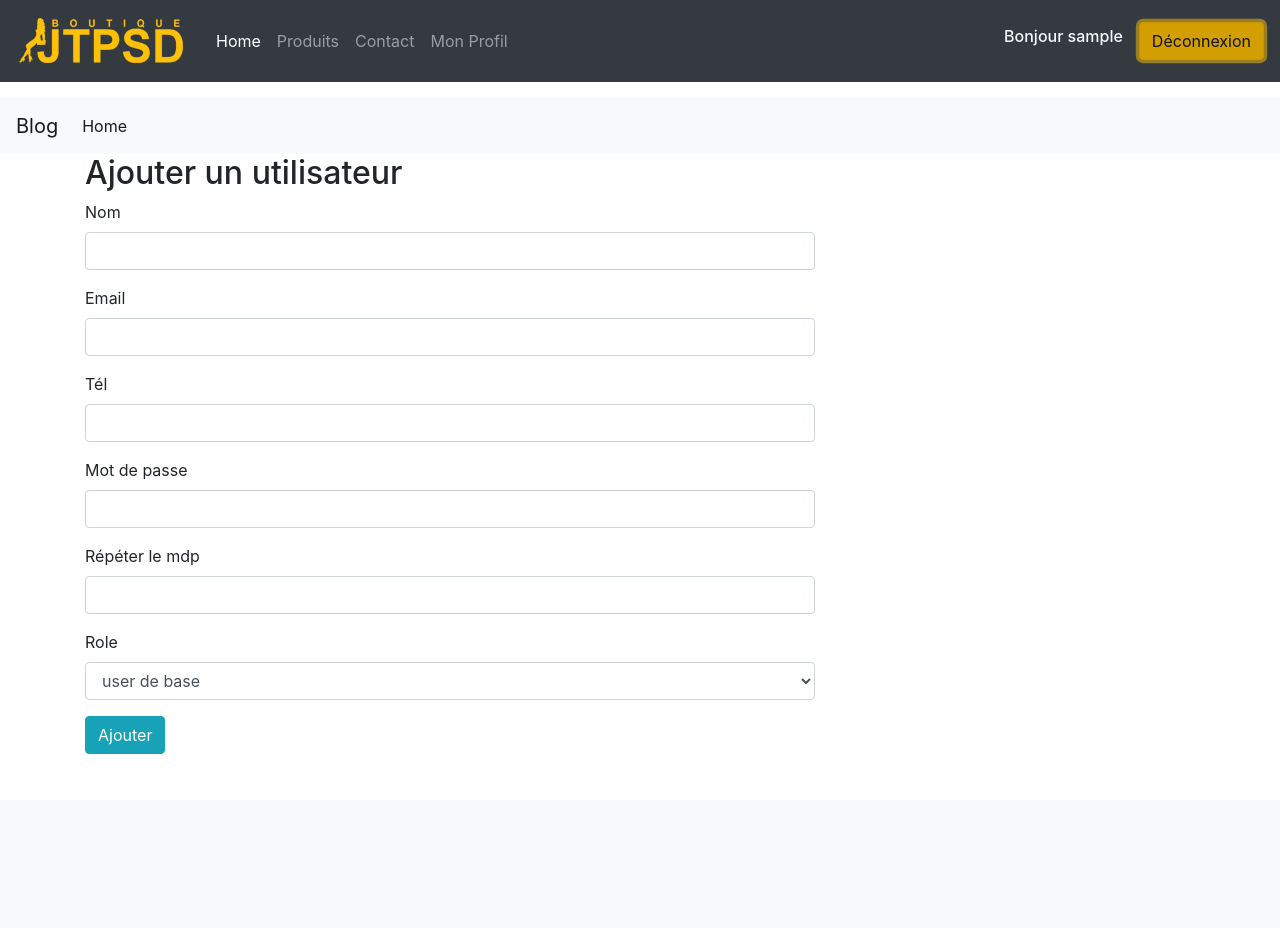
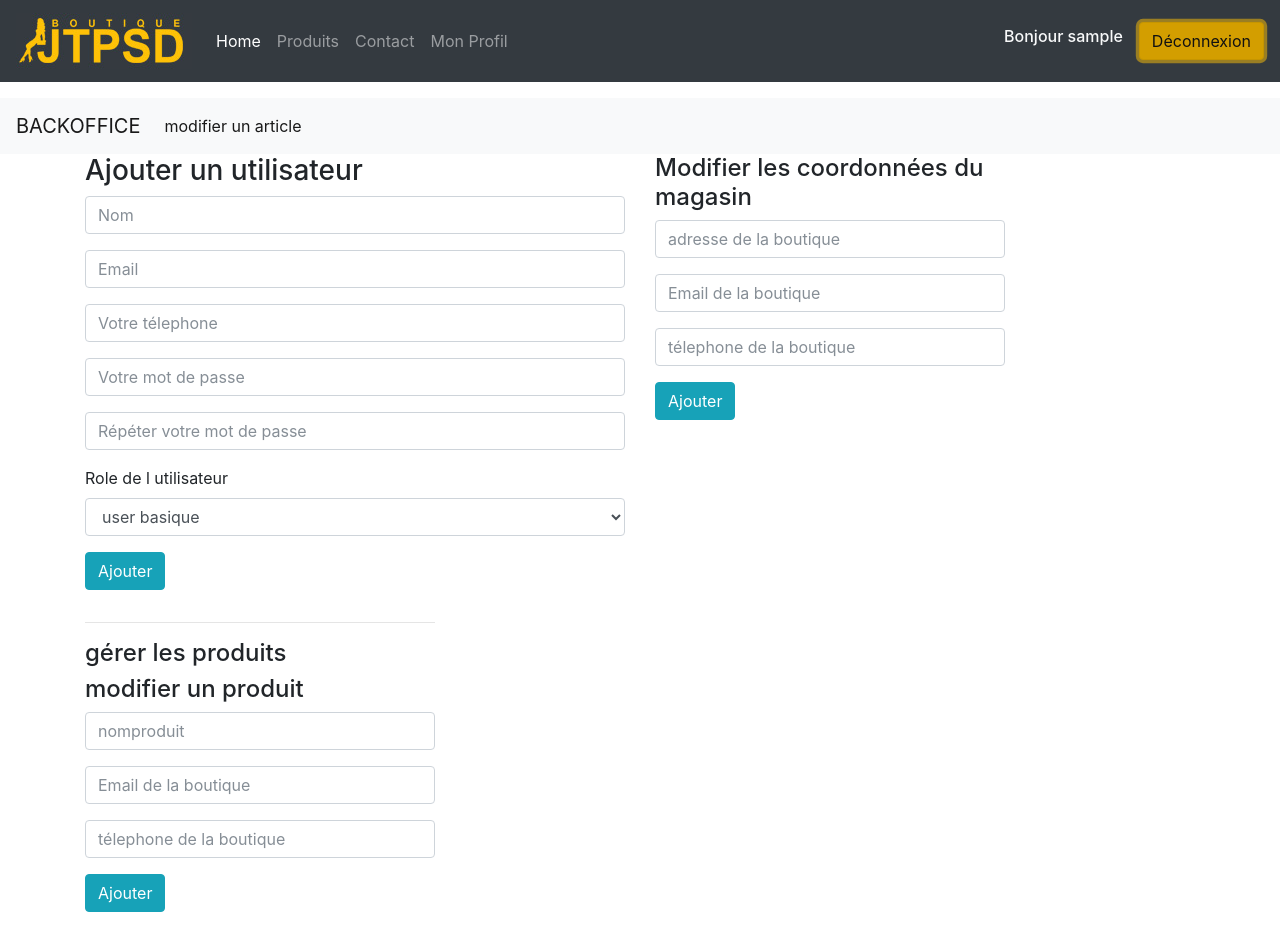
Before and after one commit to faim3r/PhpMaquettePg, a PHP site: page /user.php in a window 1280 px wide. Before the commit the page ends 754 px from the top, so only its background shows below. Run offline with PHP 8.4, Linux system fonts and the light colour scheme; the visitor is signed in with stand-in values (Sample User, id 1).

Commit message:
users admin
users admin

```diff
--- a/user.php
+++ b/user.php
@@ -1,7 +1,7 @@
 <?php
 session_start();
 ///si l'utilisateur admin est connecté:
-if(isset($_SESSION['id']) AND ($_SESSION['role'] == 'ROLE_AUTEUR' OR $_SESSION['role'] == 'ROLE_ADMIN')){
+// if(isset($_SESSION['id']) AND ($_SESSION['role'] == 'ROLE_AUTEUR' OR $_SESSION['role'] == 'ROLE_ADMIN')){
 ?>
 <?php include('inc/header.php') ?>
 <!DOCTYPE html>
@@ -13,14 +13,14 @@ if(isset($_SESSION['id']) AND ($_SESSION['role'] == 'ROLE_AUTEUR' OR $_SESSION['
 <body>
 
 <nav class="navbar navbar-expand-lg navbar-light bg-light">
-          <a class="navbar-brand" href="#">Blog</a>
+          <a class="navbar-brand" href="#">BACKOFFICE</a>
           <button class="navbar-toggler" type="button" data-toggle="collapse" data-target="#navbarNav" aria-controls="navbarNav" aria-expanded="false" aria-label="Toggle navigation">
             <span class="navbar-toggler-icon"></span>
           </button>
           <div class="collapse navbar-collapse" id="navbarNav">
             <ul class="navbar-nav">
               <li class="nav-item active">
-                <a class="nav-link" href="index.php">Home <span class="sr-only">(current)</span></a>
+                <a class="nav-link" href="user_product.php">modifier un article <span class="sr-only">(current)</span></a>
               </li>
 
             </ul>
@@ -28,8 +28,8 @@ if(isset($_SESSION['id']) AND ($_SESSION['role'] == 'ROLE_AUTEUR' OR $_SESSION['
         </nav>
         <div class="container">
             <div class="row">
-                <div class="col-md-8">
-                    <h2>Ajouter un utilisateur</h2>
+                <div class="col-md-6">
+                    <h3>Ajouter un utilisateur</h3>
                     <?php
                     require_once('inc/bdd.php');
                     //traitement de l'inscription
@@ -98,41 +98,75 @@ if(isset($_SESSION['id']) AND ($_SESSION['role'] == 'ROLE_AUTEUR' OR $_SESSION['
 
 
                     ?>
+                           <!--  /////////////////////////////////  FORMULAIRE POUR ENTRER UN UTILISATEUR /////////////////////////////////// -->
                     <form method="post">
+
                         <div class="form-group">
-                            <label>Nom</label>
-                            <input type="text" name="Nom" class="form-control">
+                            <input type="text" name="Nom" class="form-control" placeholder="Nom">
                         </div>
                         <div class="form-group">
-                            <label>Email</label>
-                            <input type="text" name="email" class="form-control">
+                            <input type="text" name="email" class="form-control" placeholder="Email">
                         </div>
                         <div class="form-group">
-                            <label>Tél</label>
-                            <input type="text" name="tel" class="form-control">
+                            <input type="text" name="tel" class="form-control" placeholder="Votre télephone">
                         </div>
                         <div class="form-group">
-                            <label>Mot de passe</label>
-                            <input type="password" name="mdp" class="form-control">
+                            <input type="password" name="mdp" class="form-control" placeholder="Votre mot de passe">
                         </div>
                         <div class="form-group">
-                            <label>Répéter le mdp</label>
-                            <input type="password" name="mdp2" class="form-control">
+                            <input type="password" name="mdp2" class="form-control" placeholder="Répéter votre mot de passe">
                         </div>
                         <div class="form-group">
-                            <label>Role</label>
+                            <label>Role de l utilisateur</label>
                             <select name="role" class="form-control">
-                                <option value="ROLE_USER">user de base</option>
+                                <option value="ROLE_USER">user basique</option>
                                 <option value="ROLE_AUTEUR">auteur</option>
                                 <option value="ROLE_ADMIN">admin</option>
                             </select>
                         </div>
                         <button type="submit" class="btn btn-info">Ajouter</button>
                     </form>
+                    <!--  /////////////////////////////////  FORMULAIRE POUR ENTRER UN UTILISATEUR /////////////////////////////////// -->
+                </div>
 
+                <div class="col-md-4">
+                <h4>Modifier les coordonnées du magasin</h4>
+                <!--  /////////////////////////////////  FORMULAIRE POUR MODIFIER LES COORDONNEES DE LA BOUTIQUE /////////////////////////////////// -->
+                <form method="post">
+                    <div class="form-group">
+                        <input type="text" name="adresse" class="form-control" placeholder="adresse de la boutique">
+                    </div>
+                    <div class="form-group">
+                        <input type="text" name="mail" class="form-control" placeholder="Email de la boutique">
+                    </div>
+                    <div class="form-group">
+                        <input type="text" name="tel" class="form-control" placeholder="télephone de la boutique">
+                    </div>
+                    <button type="submit" class="btn btn-info">Ajouter</button>
+                </form>
+                <!--  /////////////////////////////////  FORMULAIRE POUR MODIFIER LES COORDONNEES DE LA BOUTIQUE /////////////////////////////////// -->
                 </div>
                 <div class="col-md-4">
+                <hr>
+                <h4>gérer les produits</h4>
+                <h4>modifier un produit</h4>
+                <!--  /////////////////////////////////  FORMULAIRE POUR GERER LES PRODUITS /////////////////////////////////// -->
+                <form method="post">
+                    <div class="form-group">
+                        <input type="text" name="nomproduit" class="form-control" placeholder="nomproduit">
+                    </div>
+                    <div class="form-group">
+                        <input type="text" name="mail" class="form-control" placeholder="Email de la boutique">
+                    </div>
+                    <div class="form-group">
+                        <input type="text" name="tel" class="form-control" placeholder="télephone de la boutique">
+                    </div>
+                    <button type="submit" class="btn btn-info">Ajouter</button>
+                </form>
+                <!--  /////////////////////////////////  FORMULAIRE POUR GERER LES PRODUITS /////////////////////////////////// -->
                 </div>
+
+
             </div>
         </div>
 
@@ -141,8 +175,8 @@ if(isset($_SESSION['id']) AND ($_SESSION['role'] == 'ROLE_AUTEUR' OR $_SESSION['
 </body>
 </html>
 <?php
-}
-else{
-    echo 'pas le droit';
-}
+// }
+// else{
+//     echo 'pas le droit';
+// }
 ?>
```
Also changed, not shown: user_product.php (added, +97 -0 lines), user_product.txt (added).
